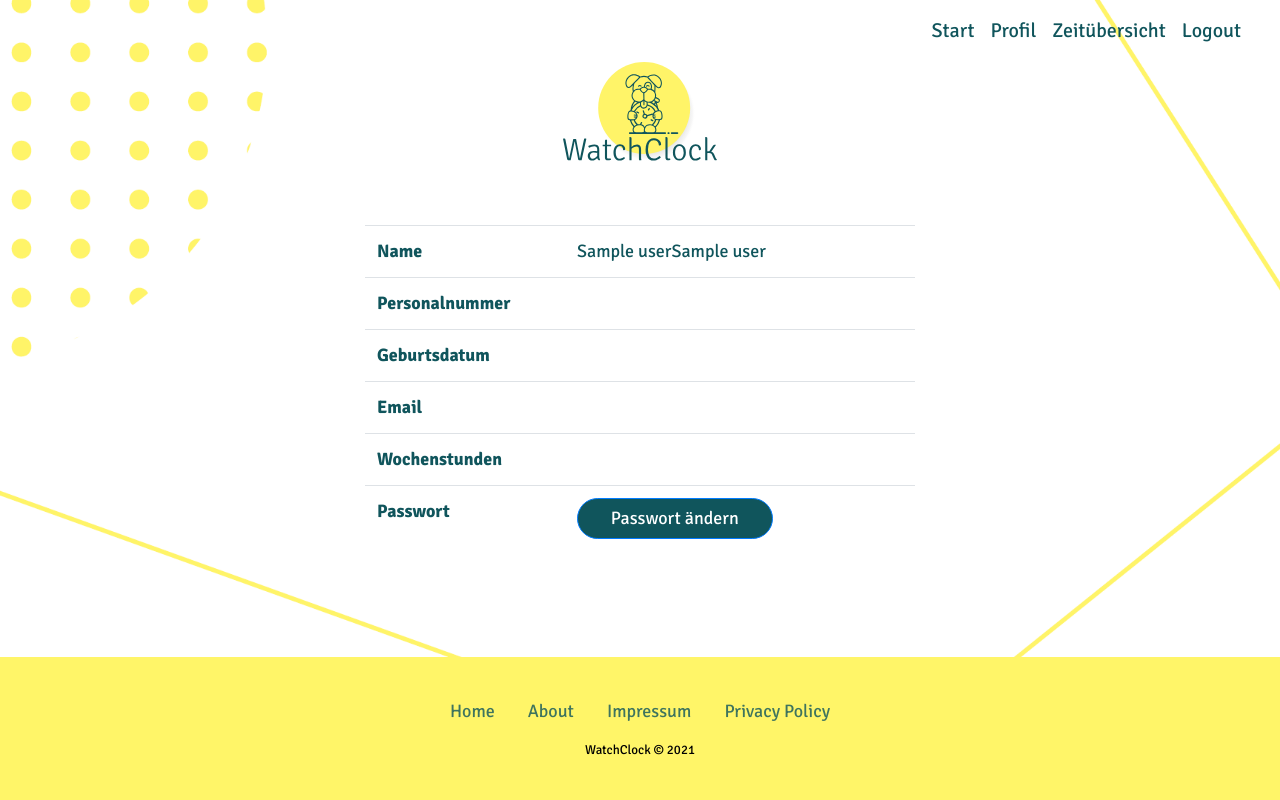
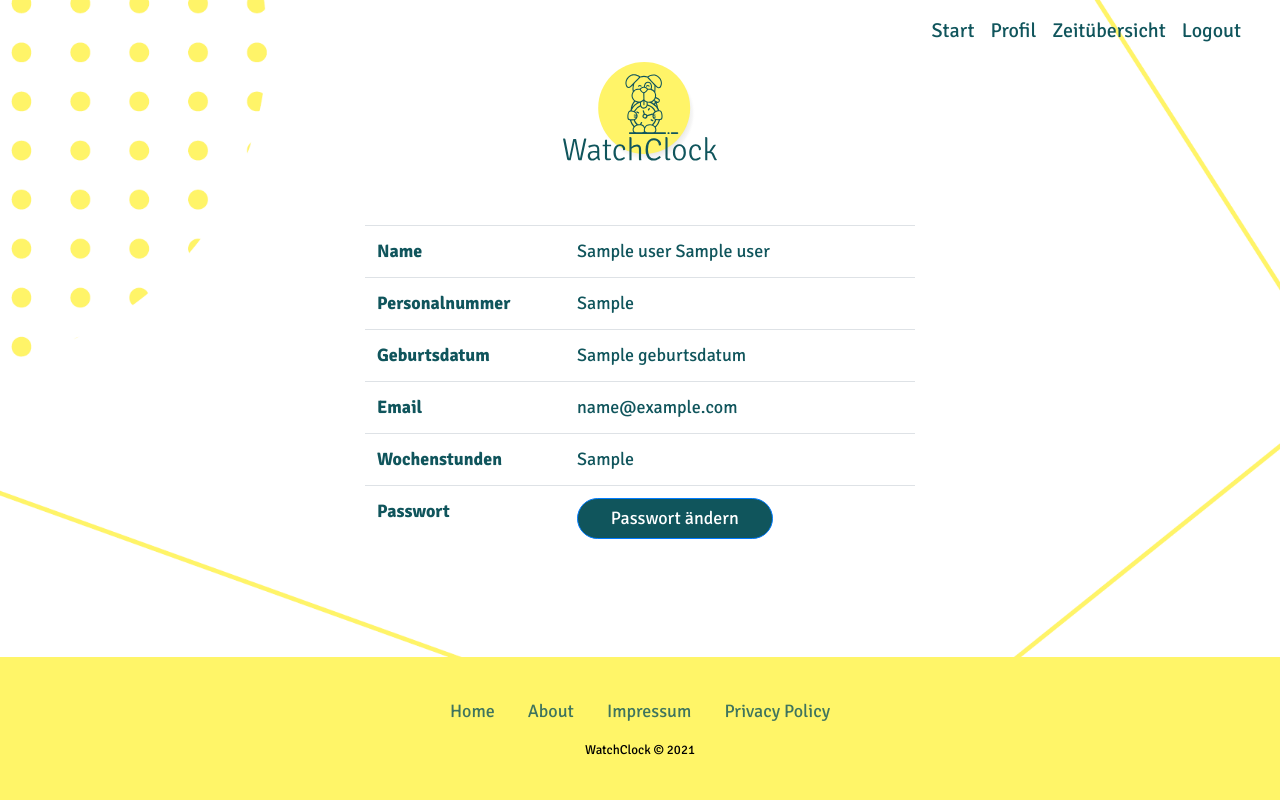
Before and after one commit to anyways211/watchclock.spring, a Spring app: template watchclock/src/main/resources/templates/profil.html in a window 1280 px wide. Run offline with Thymeleaf, Linux system fonts and the light colour scheme; the template is opened without the code that fills it: most values are stand-ins (such as "Sample title", 1, 10 or a date in 2020); data that the repository does not hold is empty; some of the project's set-up classes (security, data sources, template engines, error pages and the like) are left out, and stand-ins take their place.

Commit message:
profil.html fertig

```diff
--- a/watchclock/src/main/java/hwr/csa/watchclock/modell/UserRepository.java
+++ b/watchclock/src/main/java/hwr/csa/watchclock/modell/UserRepository.java
@@ -16,5 +16,6 @@ public interface UserRepository extends CrudRepository<User, Integer> {
 
     @Transactional
     void deleteByPersonalNr(long personalNr);
+
     User saveAndFlush(User user);
 }
--- a/watchclock/src/main/java/hwr/csa/watchclock/security/MyUserPrincipal.java
+++ b/watchclock/src/main/java/hwr/csa/watchclock/security/MyUserPrincipal.java
@@ -13,7 +13,9 @@ import java.util.List;
 public class MyUserPrincipal extends User implements UserDetails {
 
     protected MyUserPrincipal(User user){
-        super(user.getPersonalNr(), user.getVorname(), user.getNachname(), user.getEmail(), user.getUsername(),user.getSollArbeitszeit(), user.getPassword(),user.getGeburtsdatum(), user.isIstAdmin());
+        super(user.getPersonalNr(), user.getVorname(), user.getNachname(), user.getEmail(),
+                user.getUsername(),user.getSollArbeitszeit(), user.getPassword(),
+                user.getGeburtsdatum(), user.isIstAdmin());
     }
 
     @Override
--- a/watchclock/src/main/resources/templates/profil.html
+++ b/watchclock/src/main/resources/templates/profil.html
@@ -34,25 +34,25 @@
         <div class="table-responsive" style="margin: 0 auto;width: 550px;margin-top: 5%;text-align: center;">
             <table class="table">
                 <tbody>
-                    <tr th:each="user : ${view.users}">
+                    <tr>
                         <td class="cell_bold">Name</td>
-                        <td class="cell_content"><span th:text="${user.vorname + user.nachname}"> Name </span></td>
+                        <td class="cell_content"><span th:text="${view.user.vorname} + ' ' + ${view.user.nachname}"> Name </span></td>
                     </tr>
                     <tr>
                         <td class="cell_bold">Personalnummer</td>
-                        <td class="cell_content"><span th:text="${user.personalNr}"> Personalnummer </span></td>
+                        <td class="cell_content"><span th:text="${view.user.personalNr}"> Personalnummer </span></td>
                     </tr>
                     <tr>
                         <td class="cell_bold">Geburtsdatum</td>
-                        <td class="cell_content"><span th:text="${user.geburtsdatum}"> Geburtsdatum </span></td>
+                        <td class="cell_content"><span th:text="${view.user.geburtsdatum}"> Geburtsdatum </span></td>
                     </tr>
                     <tr>
                         <td class="cell_bold">Email</td>
-                        <td class="cell_content"><span th:text="${user.email}"> Email </span></td>
+                        <td class="cell_content"><span th:text="${view.user.email}"> Email </span></td>
                     </tr>
                     <tr>
                         <td class="cell_bold">Wochenstunden</td>
-                        <td class="cell_content"><span th:text="${user.sollArbeitszeit}"> SOllarbeitszeit </span></td>
+                        <td class="cell_content"><span th:text="${view.user.sollArbeitszeit}"> Sollarbeitszeit </span></td>
                     </tr>
                     <tr>
                         <td class="cell_bold">Passwort</td>
```
Also changed, not shown: watchclock/src/main/java/hwr/csa/watchclock/controller/ProfilController.java (+10 -2 lines), watchclock/src/main/java/hwr/csa/watchclock/view/ProfilView.java (added, +34 -0 lines).
